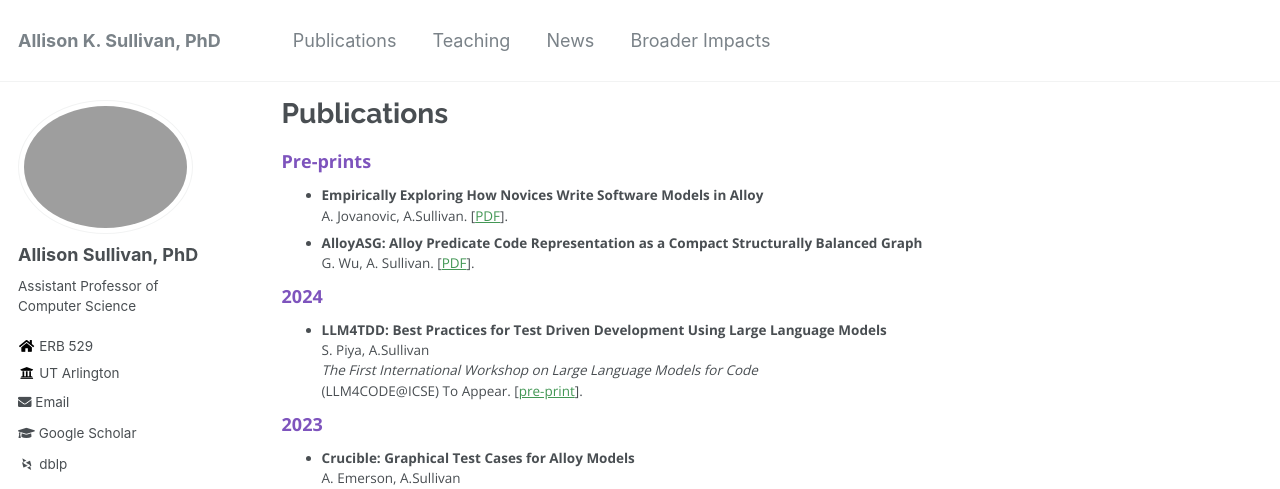
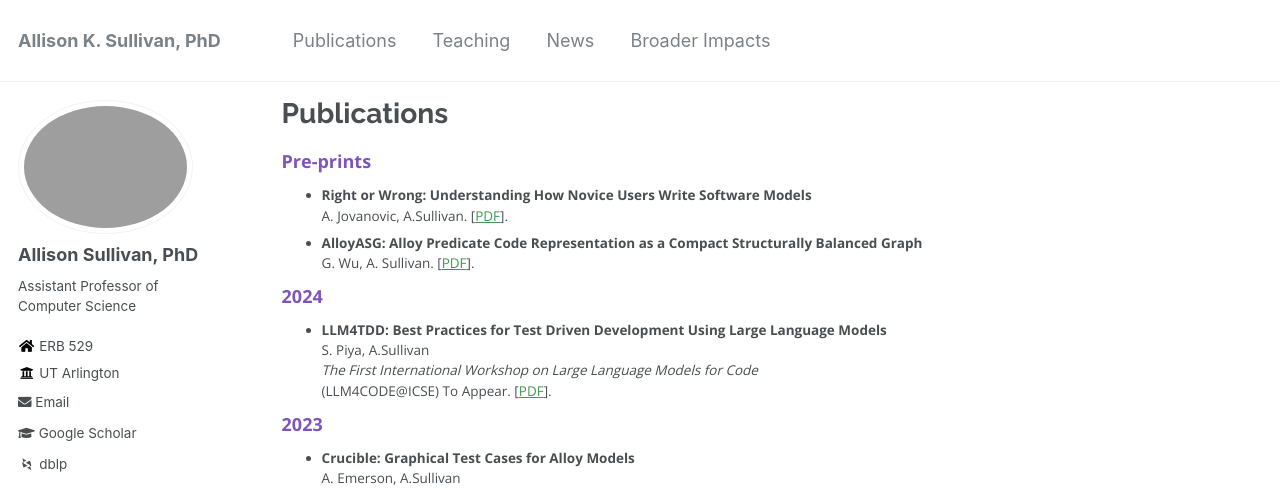
Before and after one commit to Allisonius/allisonius.github.io, a Jekyll site: the page built from _pages/publications.md, in a window 1280 px wide and 900 px high. Shown: the top 489 px of the window. Built offline with Jekyll 4.4.1, drawn with Linux system fonts in a browser that asks for light colours; some web fonts are replaced.

Commit message:
Update publications.md

```diff
--- a/_pages/publications.md
+++ b/_pages/publications.md
@@ -6,7 +6,7 @@ author_profile: true
 
 ### Pre-prints
 
-* **Empirically Exploring How Novices Write Software Models in Alloy**
+* **Right or Wrong: Understanding How Novice Users Write Software Models**
 A. Jovanovic, A.Sullivan. \[[PDF](https://arxiv.org/pdf/2402.06624.pdf)\].
 * **AlloyASG: Alloy Predicate Code Representation as a Compact Structurally Balanced Graph**
 G. Wu, A. Sullivan. \[[PDF](https://arxiv.org/pdf/2403.00170.pdf)\].
@@ -16,7 +16,7 @@ G. Wu, A. Sullivan. \[[PDF](https://arxiv.org/pdf/2403.00170.pdf)\].
 * **LLM4TDD: Best Practices for Test Driven Development Using Large Language Models**
 S. Piya, A.Sullivan
 _The First International Workshop on Large Language Models for Code_
-(LLM4CODE@ICSE) To Appear. \[[pre-print](https://arxiv.org/abs/2312.04687)\].
+(LLM4CODE@ICSE) To Appear. \[[PDF](../files/LLM4CODE.pdf)\].
 
 ### 2023
 
```
